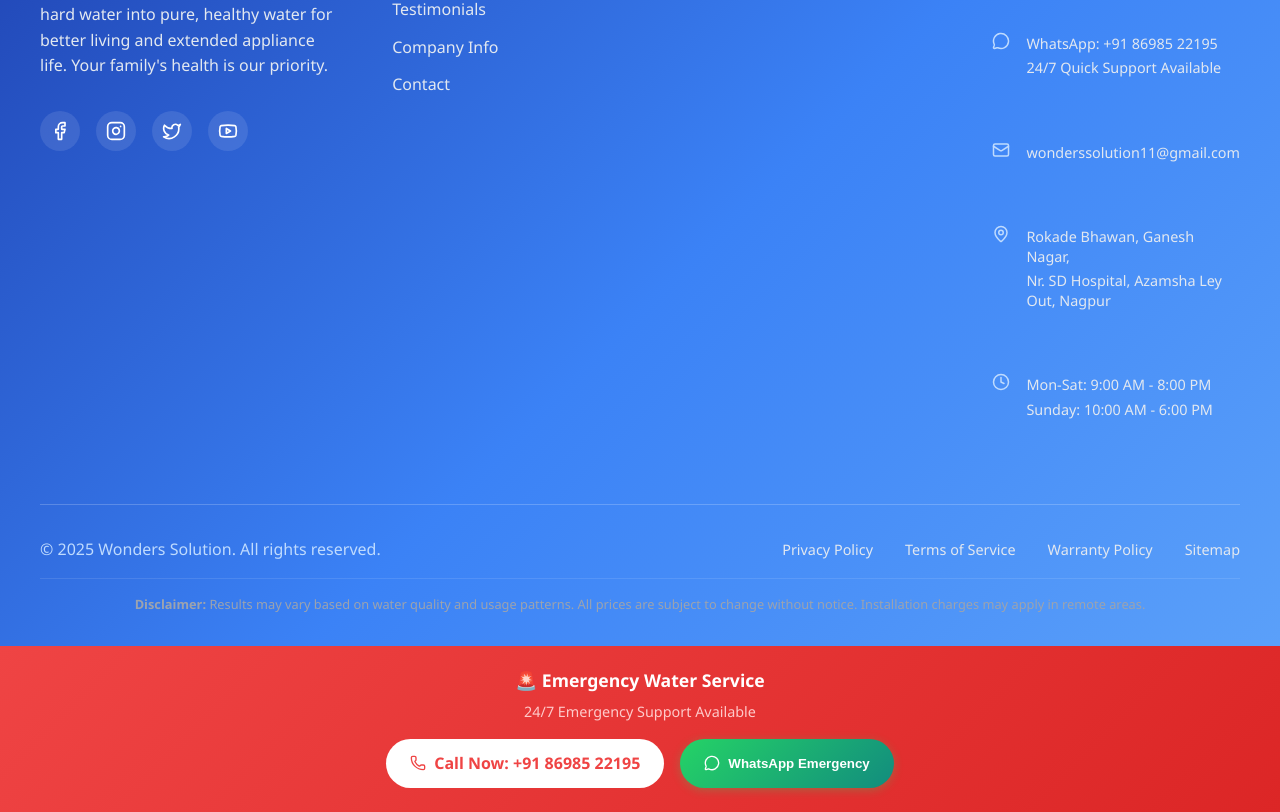
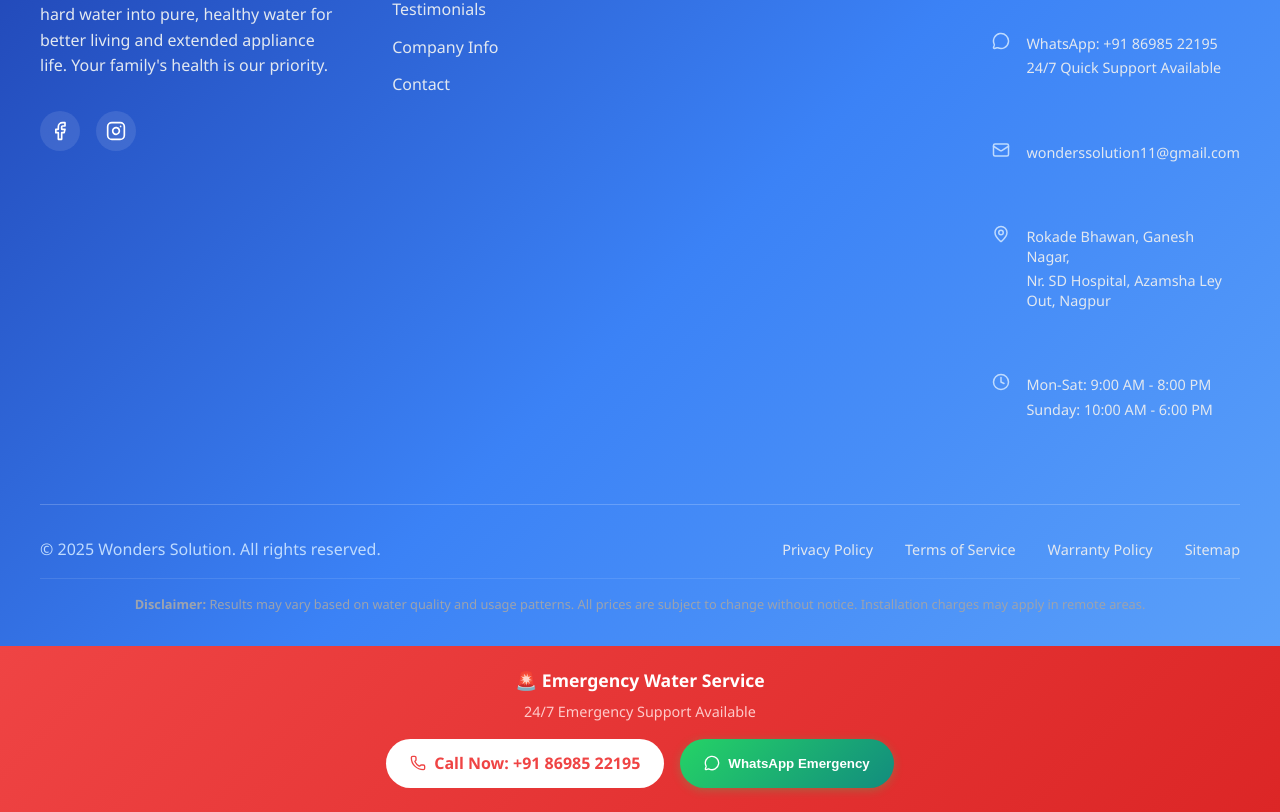
Before and after one commit to Nishij1/Product-landing-Page, a React (Vite) app: page / in a window 1280 px wide. Shown: the part 9587-10399 px from the top of the page. Built offline with nearby package versions, Linux system fonts and the light colour scheme.

Commit message:
social media link update

```diff
--- a/src/components/Footer.jsx
+++ b/src/components/Footer.jsx
@@ -48,17 +48,11 @@ const Footer = () => {
               and extended appliance life. Your family's health is our priority.
             </p>
             <div className="social-links">
-              <a href="#" aria-label="Facebook">
+              <a href="https://www.facebook.com/wonderssolution/" aria-label="Facebook">
                 <Facebook size={20} />
               </a>
-              <a href="#" aria-label="Instagram">
+              <a href="https://www.instagram.com/wonders_solution_ngp/" aria-label="Instagram">
                 <Instagram size={20} />
-              </a>
-              <a href="#" aria-label="Twitter">
-                <Twitter size={20} />
-              </a>
-              <a href="#" aria-label="YouTube">
-                <Youtube size={20} />
               </a>
             </div>
           </div>
```
